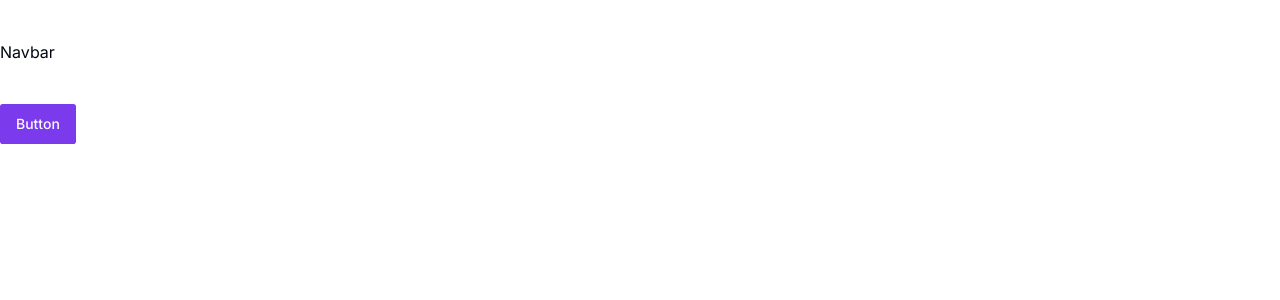
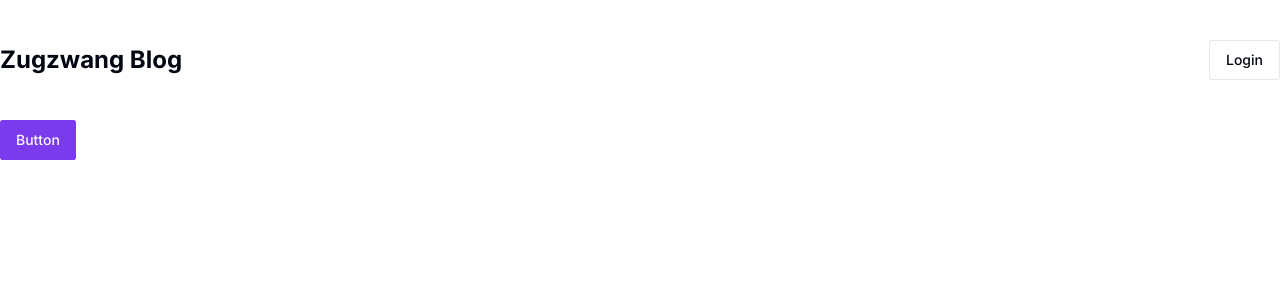
Before and after one commit to Sma-source/zugzwangblog, a Next.js app: page / in a window 1280 px wide. Shown: the top 300 px of the page. Built offline with nearby package versions, Linux system fonts and the light colour scheme.

Commit message:
modify navbar

```diff
--- a/components/navbar/Navbar.tsx
+++ b/components/navbar/Navbar.tsx
@@ -1,9 +1,16 @@
+import Link from "next/link";
 import React from "react";
+import { Button } from "../ui/button";
 
 const Navbar = () => {
   return (
     <nav className="w-full justify-between items-center flex p-5 xl:p-0">
-      Navbar
+      <Link className="font-bold text-2xl" href="/">
+        Zugzwang Blog
+      </Link>
+      <Button className="flex items-center gap-2" variant="outline">
+        Login
+      </Button>
     </nav>
   );
 };
```
